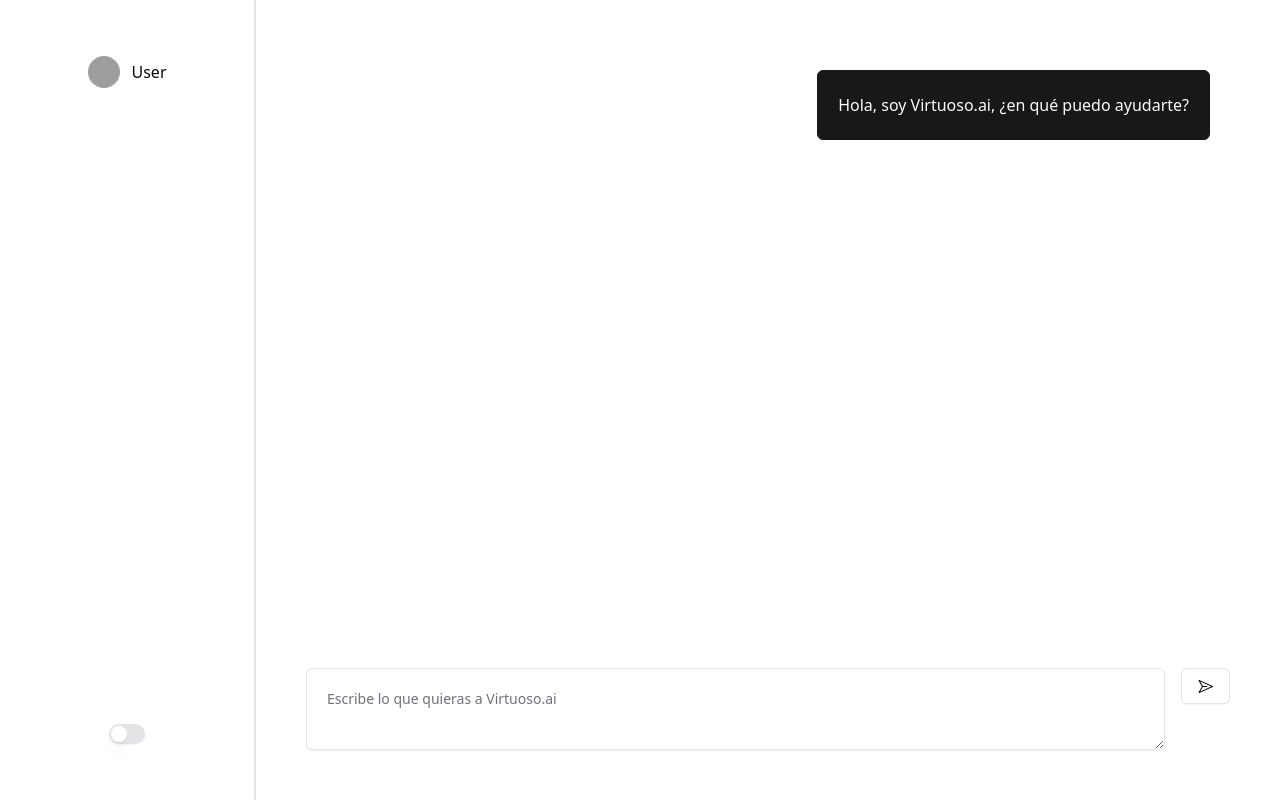
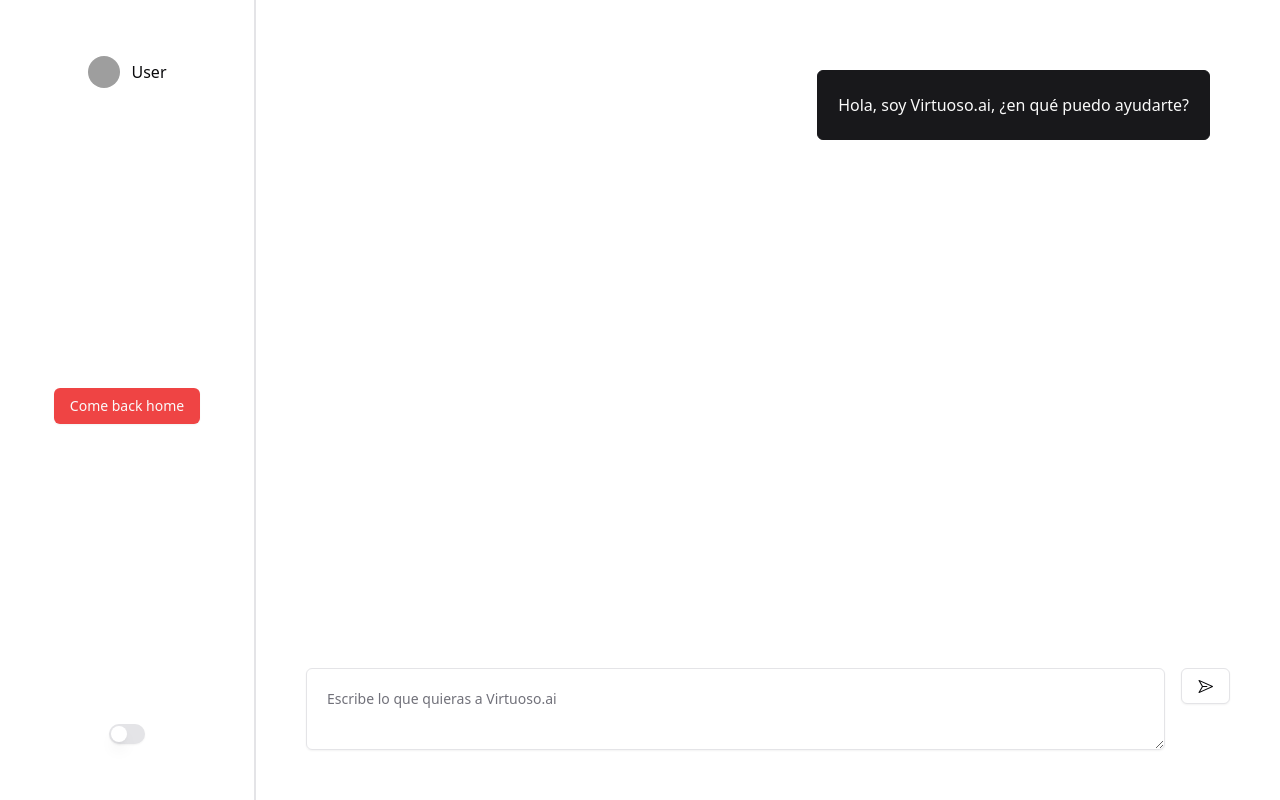
Before and after one commit to Jonas4899/virtuoso-ai, a React (Vite) app: page /new-conversation in a window 1280 px wide. Built offline with nearby package versions, Linux system fonts and the light colour scheme; grey boxes are pictures that could not be loaded.

Commit message:
feat: :sparkles: Return home button
Add a return button when you're in a location different than root

Add return button

```diff
--- a/src/components/routes/root.jsx
+++ b/src/components/routes/root.jsx
@@ -2,11 +2,13 @@
 import { Switch } from '../ui/switch.jsx'
 import { Sidebar } from '../ui/sidebar.jsx'
 import { SidebarHeader } from '../ui/sidebarHeader.jsx'
-import { Outlet, useNavigate } from 'react-router-dom'
+import { Button } from '../ui/button.jsx'
+import { Outlet, useLocation, useNavigate } from 'react-router-dom'
 
 export function Root() {
   const { theme, setTheme } = useTheme()
-  // const navigate = useNavigate()
+  const location = useLocation()
+  const navigate = useNavigate()
 
   const toggleTheme = () => {
     setTheme(theme === 'dark' ? 'light' : 'dark')
@@ -18,7 +20,12 @@
         <div className="w-full flex flex-col gap-6">
           <SidebarHeader />
         </div>
-        <Switch onCheckedChange={toggleTheme} />
+        {location.pathname !== '/' && (
+          <Button variant="destructive" onClick={() => navigate('/')}>
+            Come back home
+          </Button>
+        )}
+        <Switch checked={theme === 'dark'} onCheckedChange={toggleTheme} />
       </Sidebar>
       <div className="p-[50px]">
         <Outlet />
```
